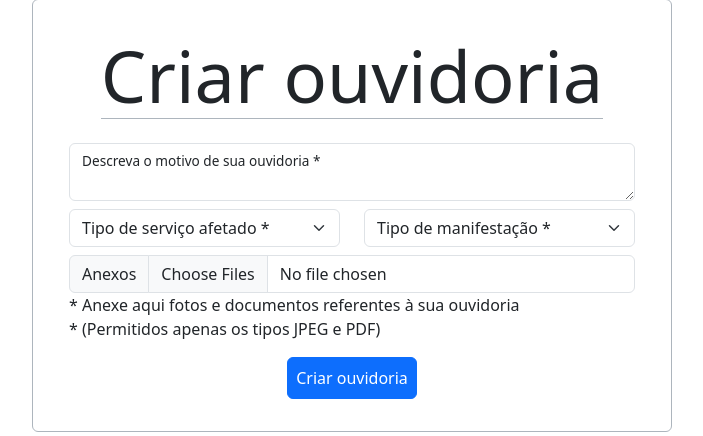
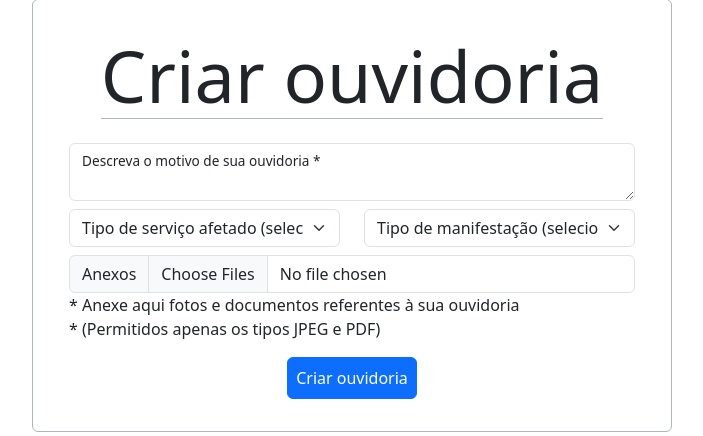
Before and after one commit to brunomonteirobonifacio/sistema-ouvidoria, a PHP site: page /sistema-ouvidoria-web-brain/pages/create_manifestation.php in a window 1280 px wide. Shown: the part 73-509 px from the top of the page, without its empty margins (288-991 px from the left). Run offline with PHP 8.4, Linux system fonts and the light colour scheme; the visitor is signed in with stand-in values (Sample User, id 1); data that the repository does not hold is empty.

Commit message:
Update create_manifestation.php

```diff
--- a/pages/create_manifestation.php
+++ b/pages/create_manifestation.php
@@ -114,7 +114,7 @@
             <div class="row align-items-start m-2">
                 <div class="col">
                     <select class="form-select"  name="service-type" id="service-type" required>
-                        <option selected>Tipo de serviço afetado *</option>
+                        <option selected>Tipo de serviço afetado (selecione)*</option>
                     </select>
                     <div class="invalid-feedback" style="text-align: start">
                         Este campo é obrigatório.
@@ -122,7 +122,7 @@
                 </div>
                 <div class="col">
                     <select class="form-select" name="manifestation-type" id="manifestation-type" required>
-                        <option selected>Tipo de manifestação *</option>
+                        <option selected>Tipo de manifestação (selecione)*</option>
                     </select>
                     <div class="invalid-feedback" style="text-align: start">
                         Este campo é obrigatório.
@@ -163,5 +163,6 @@
 <script src="../js-scripts/user.js"></script>
 <script src="../js-scripts/manifestation.js"></script>
 <script src="../js-scripts/manifestation_form.js"></script>
+<script src="../js-scripts/forms_validation.js"></script>
 <script src="../js-scripts/forms.js"></script>
 </html>
```
